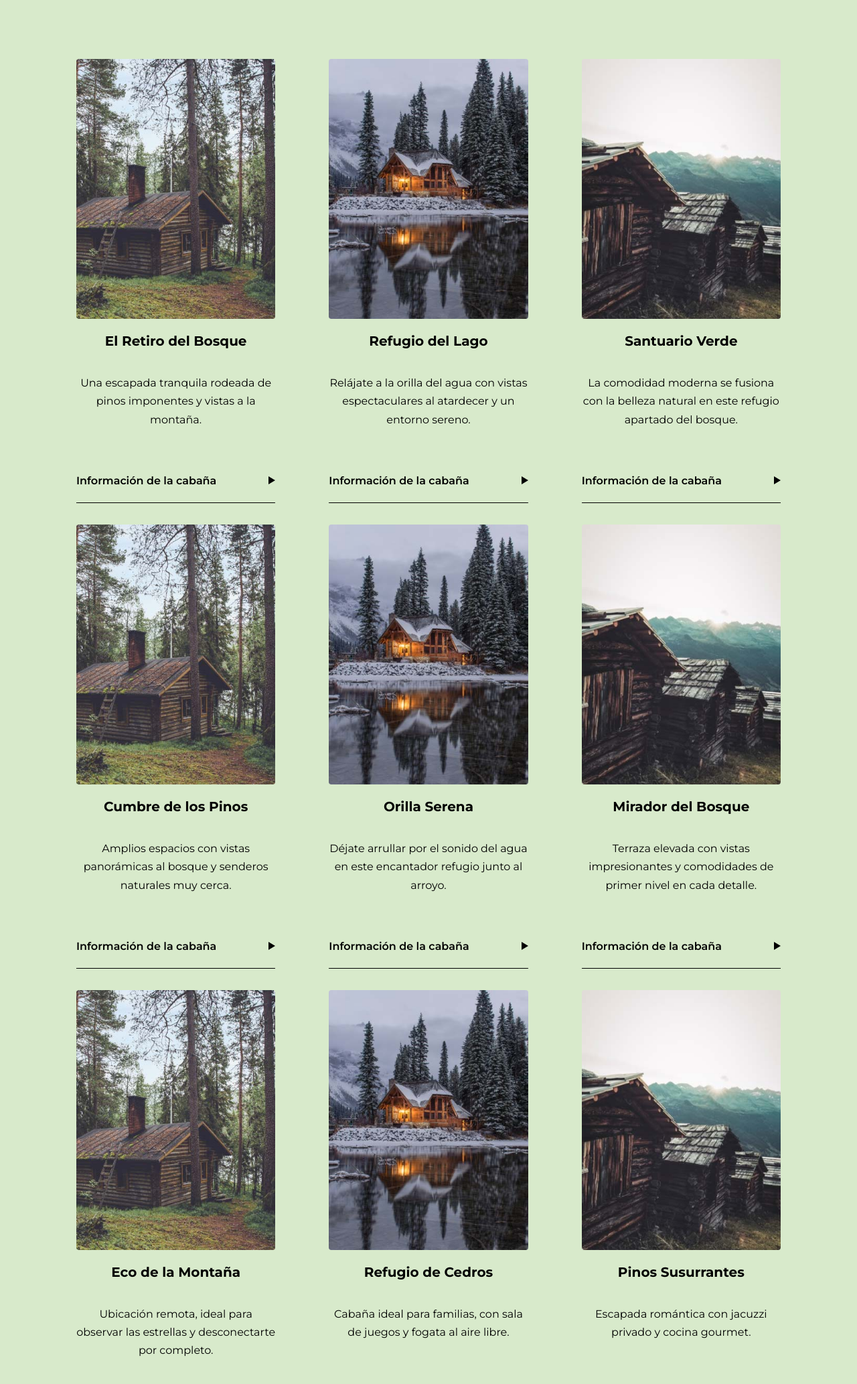
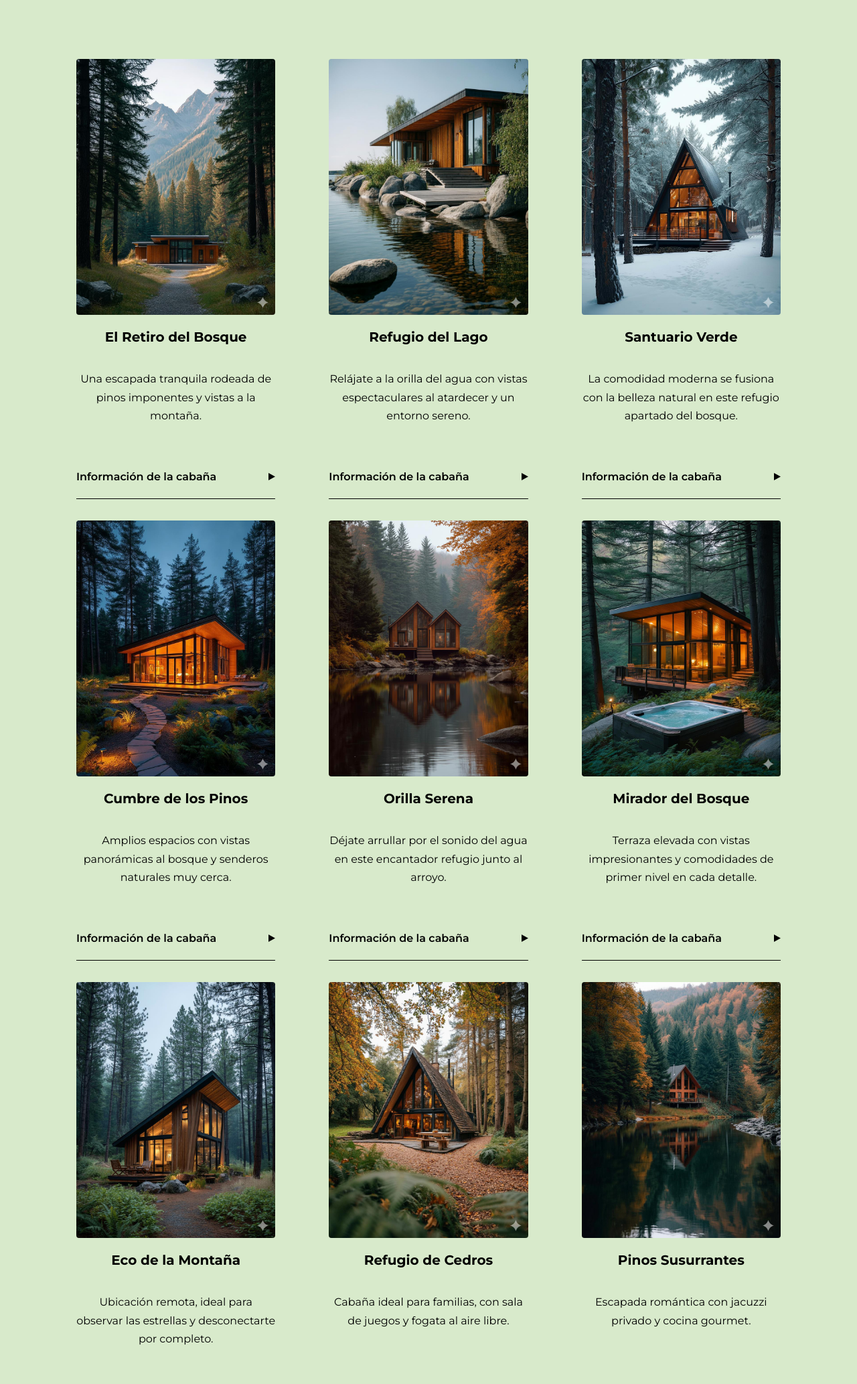
Before and after one commit to candytale55/learn-ui-scenic-forests, a website built with Vite: page src/es/cabins.html in a window 1280 px wide. Shown: the part 379-2445 px from the top of the page at 67% size. Built offline with nearby package versions, Linux system fonts and the light colour scheme.

Commit message:
feat: update cabin images and descriptions (alt attr) for enhanced visual appeal

```diff
--- a/src/es/cabins.html
+++ b/src/es/cabins.html
@@ -71,8 +71,8 @@
               <article class="cabin-card">
                 <a href="#">
                   <img
-                    src="/images/cabin1.jpg"
-                    alt="Cabaña acogedora en el bosque con terraza"
+                    src="../images/the-retreat.jpg"
+                    alt="Cabaña moderna en el bosque al anochecer, iluminada con luz cálida y rodeada de senderos acondicionados y árboles altos."
                     class="cabin-card-img"
                   />
                 </a>
@@ -94,8 +94,8 @@
               <article class="cabin-card">
                 <a href="#">
                   <img
-                    src="/images/cabin2.jpg"
-                    alt="Cabaña rústica junto al lago"
+                    src="../images/lakeside-haven.jpg"
+                    alt="Cabaña moderna junto al lago con revestimiento de madera, terraza a orillas del agua y reflejos nítidos en un lago tranquilo."
                     class="cabin-card-img"
                   />
                 </a>
@@ -117,8 +117,8 @@
               <article class="cabin-card">
                 <a href="#">
                   <img
-                    src="/images/cabin3.jpg"
-                    alt="Cabaña moderna en el bosque"
+                    src="../images/forest-sanctuary.jpg"
+                    alt="Cabaña tipo A en un bosque de pinos cubierto de nieve, con grandes ventanales e iluminación cálida en un entorno invernal."
                     class="cabin-card-img"
                   />
                 </a>
@@ -140,8 +140,8 @@
               <article class="cabin-card">
                 <a href="#">
                   <img
-                    src="/images/cabin1.jpg"
-                    alt="Cabaña acogedora en el bosque con terraza"
+                    src="/images/pine-ridge-lodge.jpg"
+                    alt="Cabaña aislada junto a un río, rodeada de bosque denso y colores otoñales reflejados en el agua."
                     class="cabin-card-img"
                   />
                 </a>
@@ -163,8 +163,8 @@
               <article class="cabin-card">
                 <a href="#">
                   <img
-                    src="/images/cabin2.jpg"
-                    alt="Cabaña rústica junto al lago"
+                    src="/images/creekside-cottage.jpg"
+                    alt="Dos cabañas modernas de madera frente a un arroyo tranquilo, reflejadas en el agua y rodeadas de follaje otoñal y árboles de hoja perenne."
                     class="cabin-card-img"
                   />
                 </a>
@@ -186,8 +186,8 @@
               <article class="cabin-card">
                 <a href="#">
                   <img
-                    src="/images/cabin3.jpg"
-                    alt="Cabaña moderna en el bosque"
+                    src="../images/woodland-vista.jpg"
+                    alt="Cabaña moderna en el bosque con grandes ventanales de vidrio, jacuzzi exterior e iluminación interior cálida."
                     class="cabin-card-img"
                   />
                 </a>
@@ -209,8 +209,8 @@
               <article class="cabin-card">
                 <a href="#">
                   <img
-                    src="/images/cabin1.jpg"
-                    alt="Cabaña acogedora en el bosque con terraza"
+                    src="../images/mountain-echo.jpg"
+                    alt="Cabaña minimalista ubicada en un claro del bosque montañoso, enmarcada por árboles altos con montañas al fondo."
                     class="cabin-card-img"
                   />
                 </a>
@@ -232,8 +232,8 @@
               <article class="cabin-card">
                 <a href="#">
                   <img
-                    src="/images/cabin2.jpg"
-                    alt="Cabaña rústica junto al lago"
+                    src="../images/cedar-haven.jpg"
+                    alt="Cabaña tipo A rodeada de árboles otoñales, con iluminación interior cálida en un entorno de bosque tranquilo."
                     class="cabin-card-img"
                   />
                 </a>
@@ -255,8 +255,8 @@
               <article class="cabin-card">
                 <a href="#">
                   <img
-                    src="/images/cabin3.jpg"
-                    alt="Cabaña moderna en el bosque"
+                    src="../images/whispering-pines.jpg"
+                    alt="Cabaña contemporánea con grandes ventanales de vidrio, ubicada entre altos pinos y con área de descanso exterior en una terraza de madera."
                     class="cabin-card-img"
                   />
                 </a>
```
Also changed, not shown: src/en/cabins.html (+18 -18 lines), src/en/index.html (+6 -6 lines), src/es/index.html (+6 -6 lines), src/images/cabin1.jpg (deleted), src/images/cabin2.jpg (deleted), src/images/cabin3.jpg (deleted), src/images/cedar-haven.jpg (added), src/images/creekside-cottage.jpg (added), src/images/forest-sanctuary.jpg (added), src/images/lakeside-haven.jpg (added), src/images/mountain-echo.jpg (added), src/images/person.jpg (deleted), src/images/pine-ridge-lodge.jpg (added), src/images/the-retreat.jpg (added), 2 more files.
